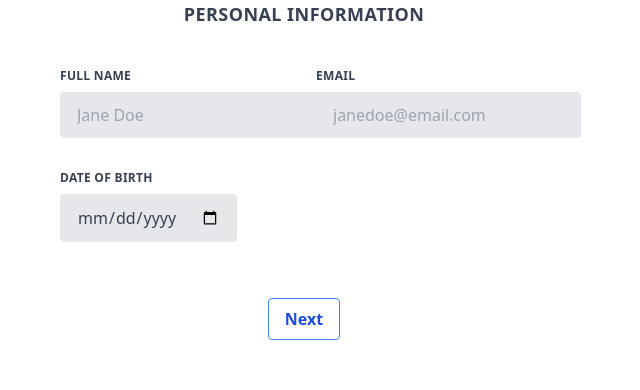
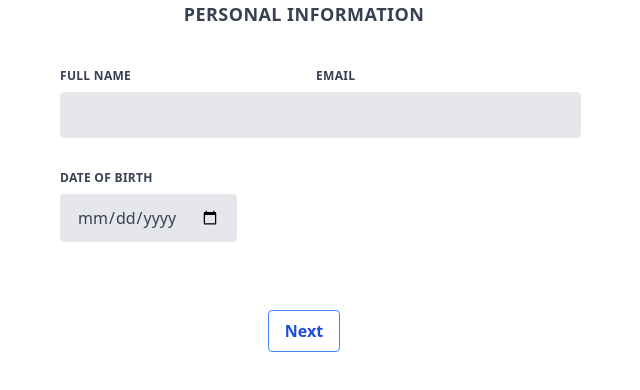
Before and after one commit to RevoU-FSSE-4/module-4-tobiasagyasta, a React (Create React App) app: page / in a window 1280 px wide. Shown: the top 390 px of the page, without its empty margins (336-976 px from the left). Built offline with nearby package versions, Linux system fonts and the light colour scheme.

Commit message:
Implemented working forms and fields validation for first page

```diff
--- a/src/App.tsx
+++ b/src/App.tsx
@@ -1,9 +1,9 @@
 import { useState } from "react";
-import First from "./components/First";
-import Second from "./components/Second";
-import Third from "./components/Third";
+import First from "./pages/First";
+import Second from "./pages/Second";
+import Third from "./pages/Third";
 import { Formik, Form } from "formik";
-import personalInfoSchema from "./components/schemas/personalInfoSchema";
+import FormSchema from "./schemas/FormSchema";
 
 const App = () => {
 	const [page, setPage] = useState(0);
@@ -35,20 +35,20 @@ const App = () => {
 				initialValues={{
 					fullName: "",
 					email: "",
-					dateOfBirth: new Date().toISOString(),
+					dateOfBirth: "",
 				}}
 				onSubmit={(values, actions) => {
 					alert(JSON.stringify(values, null, 2));
 					actions.setSubmitting(false);
 				}}
-				validationSchema={personalInfoSchema}
+				validationSchema={FormSchema}
 			>
 				<Form>
 					{conditionalComponent()}
 					<button
 						className='flex bg-transparent hover:bg-blue-500 text-blue-700 font-semibold hover:text-white py-2 px-4 border border-blue-500 hover:border-transparent rounded mx-auto'
 						onClick={handleSubmit}
-						type='submit'
+						type={page === 1 || page === 2 ? "button" : "submit"}
 					>
 						{page === 0 || page === 1 ? "Next" : "Submit"}
 					</button>
--- /dev/null
+++ b/src/components/DateInput.tsx
@@ -0,0 +1,26 @@
+import { useField } from "formik";
+
+const DateInput = (props: any) => {
+	const [field, meta, helpers] = useField(props.name);
+
+	const setTouchOnFocus = () => {
+		helpers.setTouched(true);
+	};
+	return (
+		<>
+			<input
+				className='appearance-none block w-50 bg-gray-200 text-gray-700 border border-gray-200 rounded py-3 px-4 mb-3 leading-tight focus:outline-none focus:bg-white'
+				autoComplete='off'
+				type='date'
+				name={props.name}
+				onChange={field.onChange}
+				value={field.value}
+				onFocus={setTouchOnFocus}
+			/>
+			{meta.error && meta.touched && (
+				<div className='text-red-600'>{meta.error}</div>
+			)}
+		</>
+	);
+};
+export default DateInput;
--- /dev/null
+++ b/src/components/SingleInput.tsx
@@ -0,0 +1,26 @@
+import { useField } from "formik";
+
+const SingleInput = (props: any) => {
+	const [field, meta, helpers] = useField(props.name);
+
+	const setTouchOnFocus = () => {
+		helpers.setTouched(true);
+	};
+	return (
+		<>
+			<input
+				className='appearance-none block w-50 bg-gray-200 text-gray-700 border border-gray-200 rounded py-3 px-4 mb-3 leading-tight focus:outline-none focus:bg-white'
+				autoComplete='off'
+				type='text'
+				name={props.name}
+				onChange={field.onChange}
+				value={field.value}
+				onFocus={setTouchOnFocus}
+			/>
+			{meta.error && meta.touched && (
+				<div className='text-red-600'>{meta.error}</div>
+			)}
+		</>
+	);
+};
+export default SingleInput;
--- a/src/components/schemas/personalInfoSchema.tsx
+++ /dev/null
@@ -1,7 +0,0 @@
-import * as Yup from "yup";
-
-const personalInfoSchema = Yup.object().shape({
-	fullName: Yup.string().required("Required"),
-});
-
-export default personalInfoSchema;
--- a/src/components/First.tsx
+++ b/src/pages/First.tsx
@@ -1,4 +1,5 @@
-import { Field } from "formik";
+import SingleInput from "../components/SingleInput";
+import DateInput from "../components/DateInput";
 
 const First = () => {
 	return (
@@ -14,13 +15,7 @@ const First = () => {
 					>
 						Full Name
 					</label>
-					<Field
-						className='appearance-none block w-50 bg-gray-200 text-gray-700 border border-gray-200 rounded py-3 px-4 mb-3 leading-tight focus:outline-none focus:bg-white'
-						id='fullName'
-						name='fullName'
-						type='text'
-						placeholder='Jane Doe'
-					></Field>
+					<SingleInput name='fullName' />
 				</div>
 
 				<div className='w-full md:w-1/2 px-3'>
@@ -30,13 +25,7 @@ const First = () => {
 					>
 						Email
 					</label>
-					<Field
-						className='appearance-none block w-50 bg-gray-200 text-gray-700 border border-gray-200 rounded py-3 px-4 leading-tight focus:outline-none focus:bg-white focus:border-gray-500'
-						id='email'
-						name='email'
-						type='email'
-						placeholder='janedoe@email.com'
-					/>
+					<SingleInput name='email' />
 				</div>
 				<div className='w-full md:w-1/2 px-3 mb-3 md:mb-8 mt-5'>
 					<label
@@ -45,12 +34,7 @@ const First = () => {
 					>
 						Date of Birth
 					</label>
-					<Field
-						className='appearance-none block w-auto bg-gray-200 text-gray-700 border border-gray-200 rounded py-3 px-4 leading-tight focus:outline-none focus:bg-white focus:border-gray-500'
-						name='dateOfBirth'
-						id='dateOfBirth'
-						type='date'
-					/>
+					<DateInput name='dateOfBirth' />
 				</div>
 			</div>
 		</>
--- a/src/components/Third.tsx
+++ b/src/pages/Third.tsx
@@ -1,5 +1,3 @@
-import React from "react";
-
 const Third = () => {
 	return <div>Third</div>;
 };
--- /dev/null
+++ b/src/schemas/FormSchema.tsx
@@ -0,0 +1,25 @@
+import * as Yup from "yup";
+
+const eighteenAgeDate = new Date().setFullYear(
+	new Date().getFullYear() - 18,
+	new Date().getMonth(),
+	new Date().getDate()
+);
+
+const FormSchema = Yup.object().shape({
+	fullName: Yup.string()
+		.required("Required!")
+		.matches(/^[a-zA-Z\s]+$/, "Type in a valid name."),
+	email: Yup.string()
+		.required("Required!")
+		.matches(/\w+@\w+\./gi, "Type in a valid email."),
+	dateOfBirth: Yup.date()
+		.required("Date of birth required")
+		.nullable()
+		.max(
+			new Date(eighteenAgeDate).toISOString(),
+			"You must be 18 or older to join!"
+		),
+});
+
+export default FormSchema;
```
Also changed, not shown: src/pages/Second.tsx (renamed from src/components/Second.tsx).
